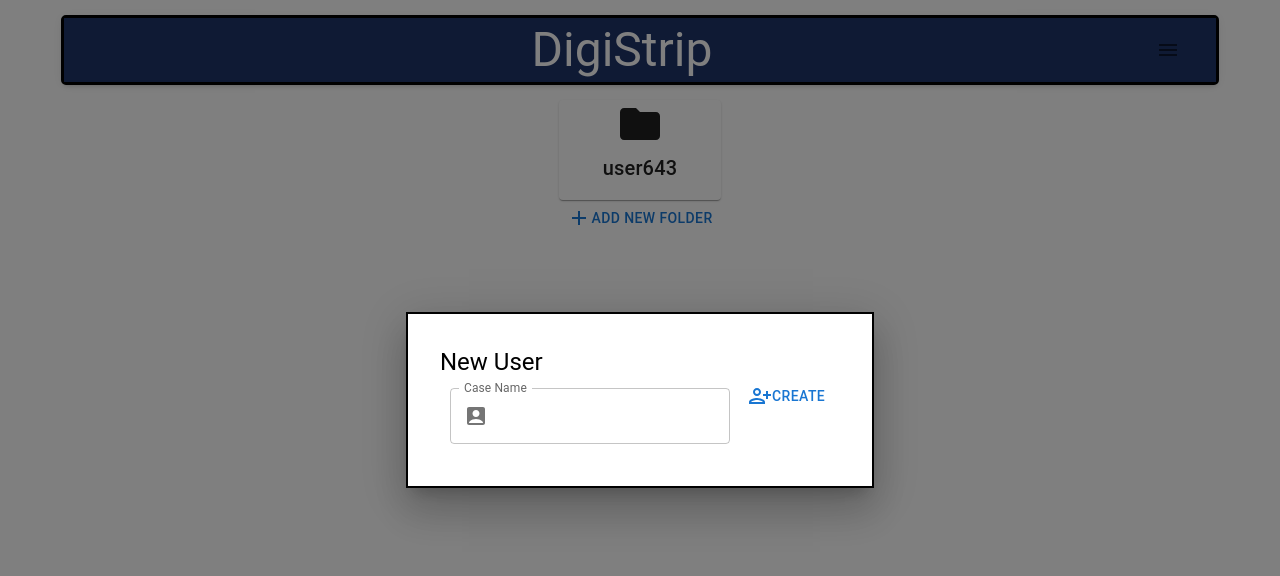
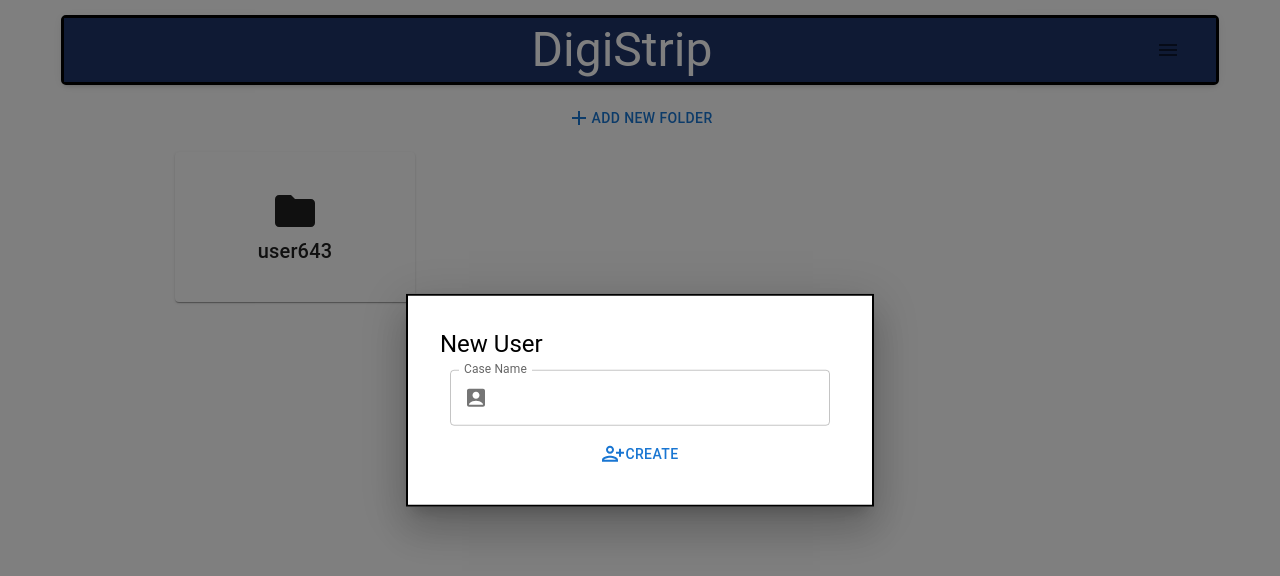
Before and after one commit to FrazierLE/draw, a React (Create React App) app: page /dashboard in a window 1280 px wide. Both pictures are taken after a click on the button "ADD NEW FOLDER". Shown: the top 576 px of the page. Built offline with nearby package versions, Linux system fonts and the light colour scheme.

Commit message:
Add new user folder

```diff
--- a/src/components/App/App.js
+++ b/src/components/App/App.js
@@ -13,6 +13,10 @@ function App() {
   let location = useLocation()
   const [users, setUsers] = useState([{id: 1, fileName: 'user643'}])
 
+  const createNewUser = (newUser) => {
+    setUsers([...users, newUser])
+  }
+
   return (
     <div className="App" style={{display: 'flex', flexDirection: 'column', alignItems: 'center'}}>
     {location.pathname !== '/' && <NavBar />}
@@ -23,7 +27,7 @@ function App() {
         <Draw />
         {/* <SavedSection /> */}
       </div>}/>
-      <Route path='/dashboard' element={<Dashboard />}/>
+      <Route path='/dashboard' element={<Dashboard createNewUser={createNewUser} users={users}/>}/>
     </Routes>
     </div>
   );
--- a/src/components/Dashboard/Dashboard.js
+++ b/src/components/Dashboard/Dashboard.js
@@ -3,19 +3,7 @@ import { Box, Card, Button } from '@mui/material'
 import UserFolder from '../UserFolder/UserFolder'
 import NewFolderModal from '../NewFolderModal/NewFolderModal'
 
-const Dashboard = () => {
-  const [users, setUsers] = useState([{id: 1, fileName: 'user643'}])
-  const [fileName, setFileName] = useState('')
-
-  const addNewUser = (e) => {
-    e.preventDefault()
-    const newUser = {
-      id: Date.now(),
-      fileName: fileName
-    }
-    setUsers([...users, newUser])
-  }
-
+const Dashboard = ({ createNewUser, users }) => {
   const displayFolders = users.map(user => {
     return(
       <UserFolder
@@ -28,10 +16,9 @@ const Dashboard = () => {
 
   return (
     <Box>
-      {/* <Button onClick={(e) => addNewUser(e)}><AddIcon />Add New User</Button> */}
-      <Box>
+      <NewFolderModal createNewUser={createNewUser}/>
+      <Box sx={{display: 'flex', width: '75vw', height: '75vh', flexWrap: 'wrap'}}>
         {users && displayFolders}
-        <NewFolderModal />
       </Box>
     </Box>
   )
--- a/src/components/NewFolderModal/NewFolderModal.js
+++ b/src/components/NewFolderModal/NewFolderModal.js
@@ -14,12 +14,30 @@ const style = {
   border: '2px solid #000',
   boxShadow: 24,
   p: 4,
+  display: 'flex',
+  flexDirection: 'column'
 };
 
-const NewFolderModal = () => {
+const NewFolderModal = ({ createNewUser }) => {
   const [open, setOpen] = useState(false);
   const handleOpen = () => setOpen(true);
   const handleClose = () => setOpen(false);
+  const [fileName, setfileName] = useState('')
+
+  const addNewUser = (e) => {
+    e.preventDefault()
+    const newUser = {
+      id: Date.now(),
+      fileName: fileName
+    }
+    setOpen(false)
+    createNewUser(newUser)
+    clearInput()
+  }
+
+  const clearInput = () => {
+    setfileName('')
+  }
 
   return (
     <div>
@@ -46,8 +64,9 @@ const NewFolderModal = () => {
             id="input-with-icon-caseName"
             label="Case Name"
             type='text'
-            // value={username}
-            // onChange={e => setUsername(e.target.value)}
+            name='fileName'
+            value={fileName}
+            onChange={e => setfileName(e.target.value)}
             sx={{margin: '10px'}}
             InputProps={{
             startAdornment: (
@@ -57,7 +76,7 @@ const NewFolderModal = () => {
             ),}}
             variant="outlined"
             />
-            <Button><PersonAddAltIcon />Create</Button>
+            <Button onClick={e => addNewUser(e)}><PersonAddAltIcon />Create</Button>
           </Box>
         </Fade>
       </Modal>
--- a/src/components/UserFolder/UserFolder.js
+++ b/src/components/UserFolder/UserFolder.js
@@ -4,7 +4,7 @@ import { Card, Typography } from '@mui/material';
 
 const UserFolder = ({id, fileName}) => {
   return(
-    <Card sx={{height: '100px'}}>
+    <Card sx={{width: '25%', height: '25%', margin: '15px', display: 'flex', justifyContent: 'center', flexDirection: 'column', alignItems: 'center'}}>
       <FolderIcon sx={{fontSize: '48px'}}/>
       <Typography variant='h6'>{fileName}</Typography>
     </Card>
```
